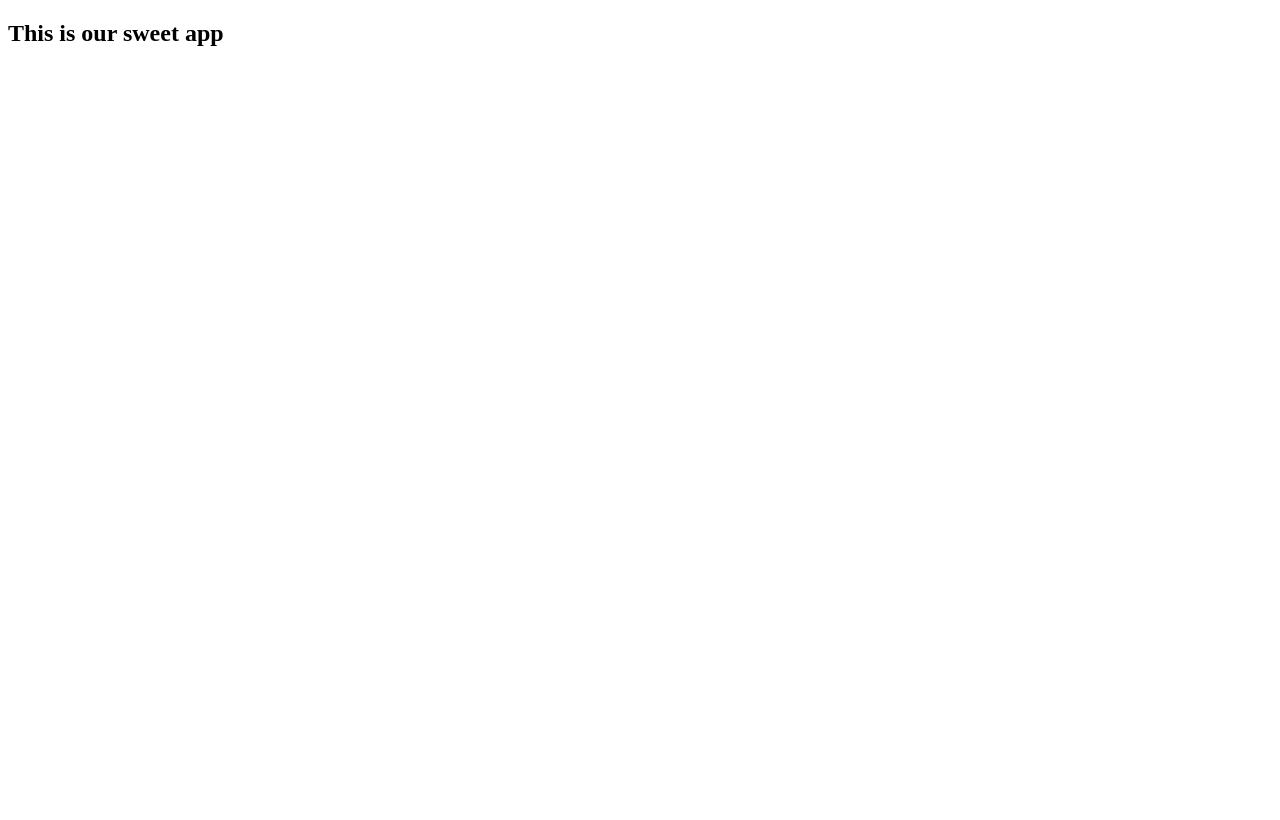
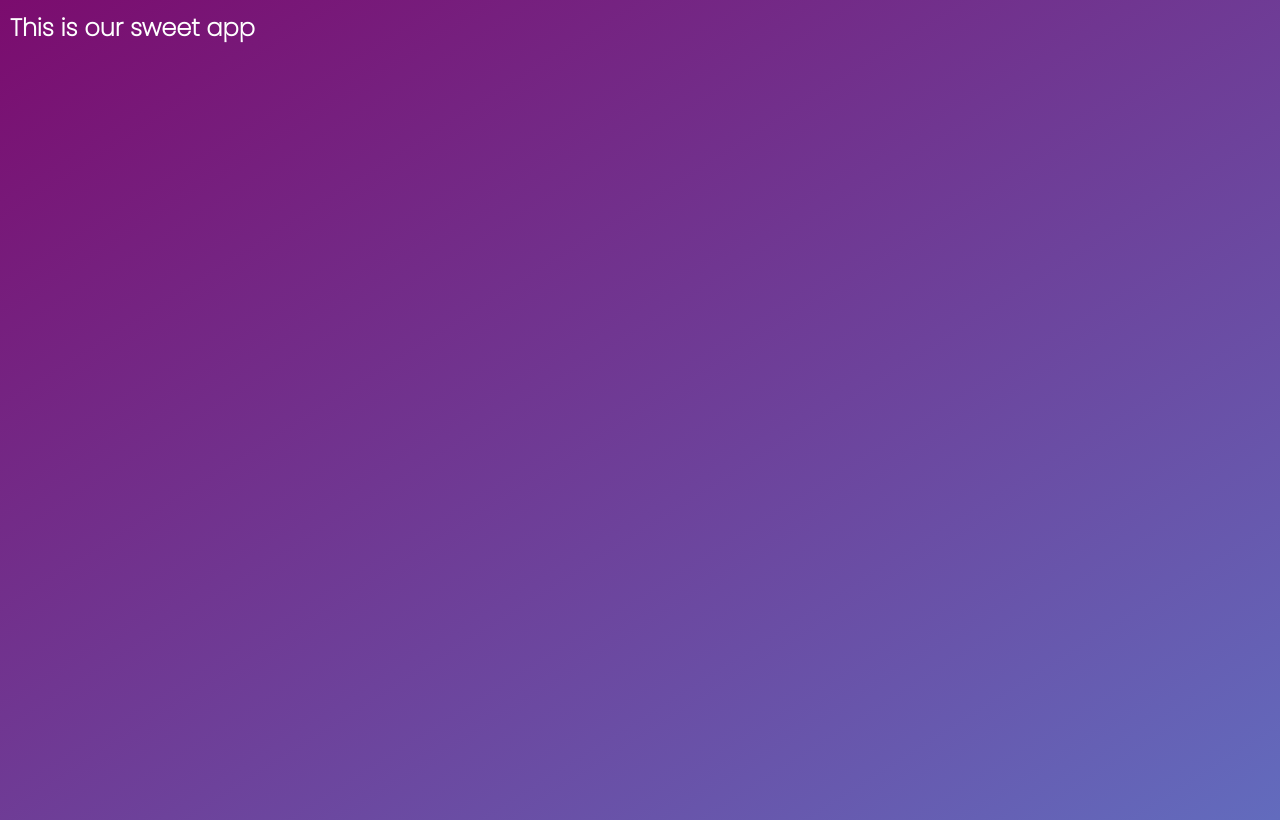
Before and after one commit to C5m7b4/vanilla-from-scratch, a website built with webpack: page public/index.html in a window 1280 px wide. Built offline with nearby package versions, Linux system fonts and the light colour scheme; a web font is replaced by a local one.

Commit message:
add css and generate starter template

```diff
--- a/package.json
+++ b/package.json
@@ -4,13 +4,17 @@
   "description": "",
   "main": "index.js",
   "scripts": {
-    "start":"webpack serve --open"
+    "start": "webpack serve --open"
   },
   "keywords": [],
   "author": "C5m7b4",
   "license": "MIT",
   "devDependencies": {
+    "@babel/preset-env": "^7.16.11",
+    "babel-loader": "^8.2.3",
+    "css-loader": "^6.6.0",
     "html-webpack-plugin": "^5.5.0",
+    "mini-css-extract-plugin": "^2.5.3",
     "prettier": "^2.5.1",
     "webpack": "^5.68.0",
     "webpack-cli": "^4.9.2",
--- a/public/index.html
+++ b/public/index.html
@@ -7,6 +7,8 @@
   <title>Vanilla JS</title>
 </head>
 <body>
-  <h2>This is our sweet app</h2>
+  <div class="wrapper">
+    <h2>This is our sweet app</h2>
+  </div>
 </body>
 </html>
--- a/src/index.js
+++ b/src/index.js
@@ -1 +1,2 @@
 console.log('coding is ready');
+import './styles.css';
--- /dev/null
+++ b/src/styles.css
@@ -0,0 +1,24 @@
+@import url('https://fonts.googleapis.com/css2?family=Dongle&family=Mulish:wght@200;500&family=Nunito:wght@200;300;400;500;600;700;800;900&family=Poppins:wght@200&family=Roboto:wght@300;400;700&family=Rubik&display=swap');
+
+* {
+  margin: 0;
+  padding: 0;
+}
+
+body {
+  height: 100vh;
+  width: 100vw;
+  font-family: 'Poppins', sans-serif;
+}
+
+.wrapper {
+  height: 100%;
+  width: 100%;
+  margin: 0 auto;
+  padding: 10px;
+  background: #7b0c6e;
+  background: -webkit-linear-gradient(top left, #7b0c6e, #626cbe);
+  background: -moz-linear-gradient(top left, #7b0c6e, #626cbe);
+  background: linear-gradient(to bottom right, #7b0c6e, #626cbe);
+  color: #fff;
+}
--- a/webpack.config.js
+++ b/webpack.config.js
@@ -1,5 +1,6 @@
 const path = require('path');
 const HtmlWebpackPlugin = require('html-webpack-plugin');
+const MiniCssExtractPlugin = require('mini-css-extract-plugin');
 
 module.exports = {
   mode: 'development',
@@ -19,8 +20,27 @@ module.exports = {
       title: 'Vanilla JS',
       template: 'public/index.html',
     }),
+    new MiniCssExtractPlugin(),
   ],
   resolve: {
     extensions: ['.js'],
   },
+  module: {
+    rules: [
+      {
+        test: /\.js?$/,
+        exclude: /node_modules/,
+        use: {
+          loader: 'babel-loader',
+          options: {
+            presets: ['@babel/preset-env'],
+          },
+        },
+      },
+      {
+        test: /\.css$/i,
+        use: [MiniCssExtractPlugin.loader, 'css-loader'],
+      },
+    ],
+  },
 };
```
Also changed, not shown: README.md, 1 other file.
